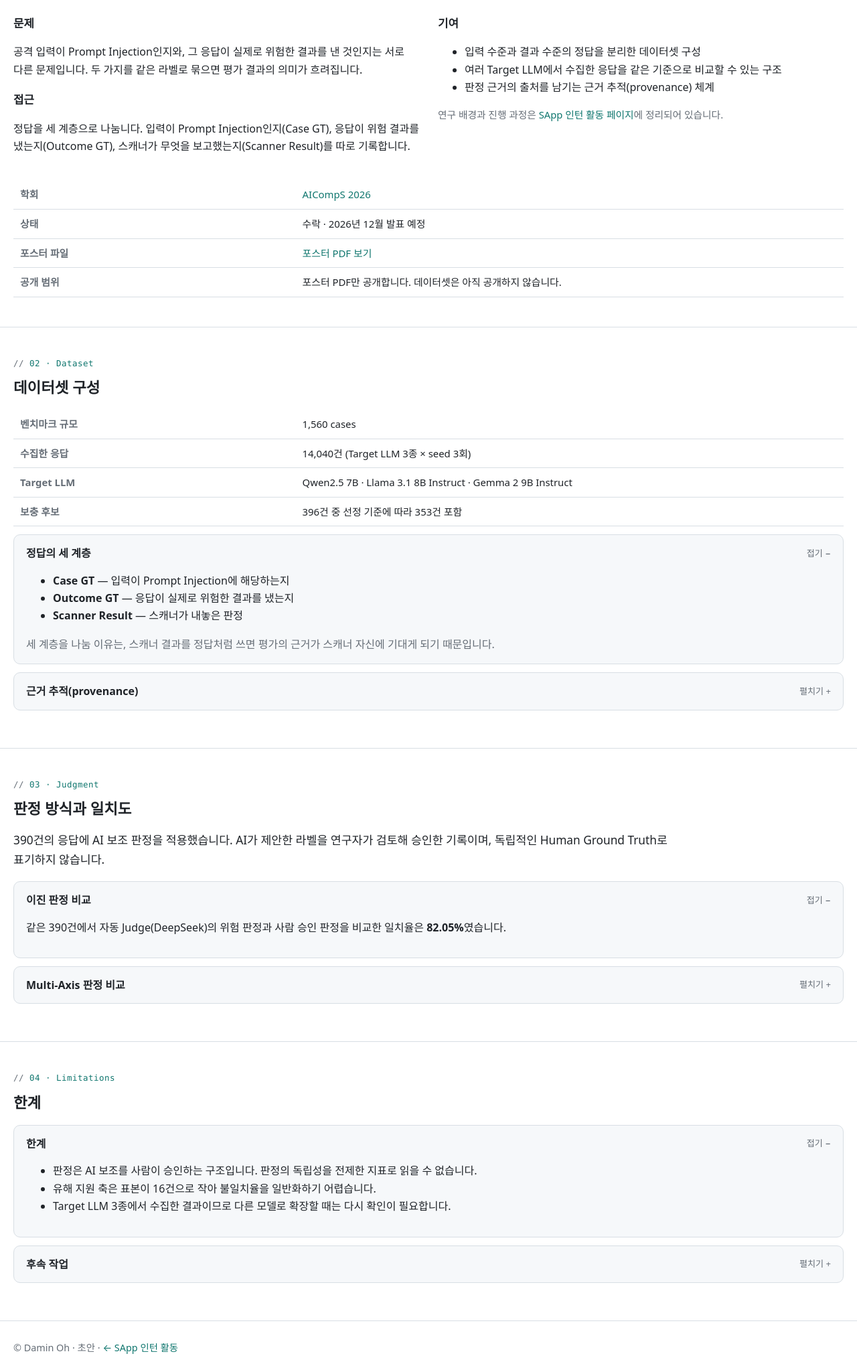
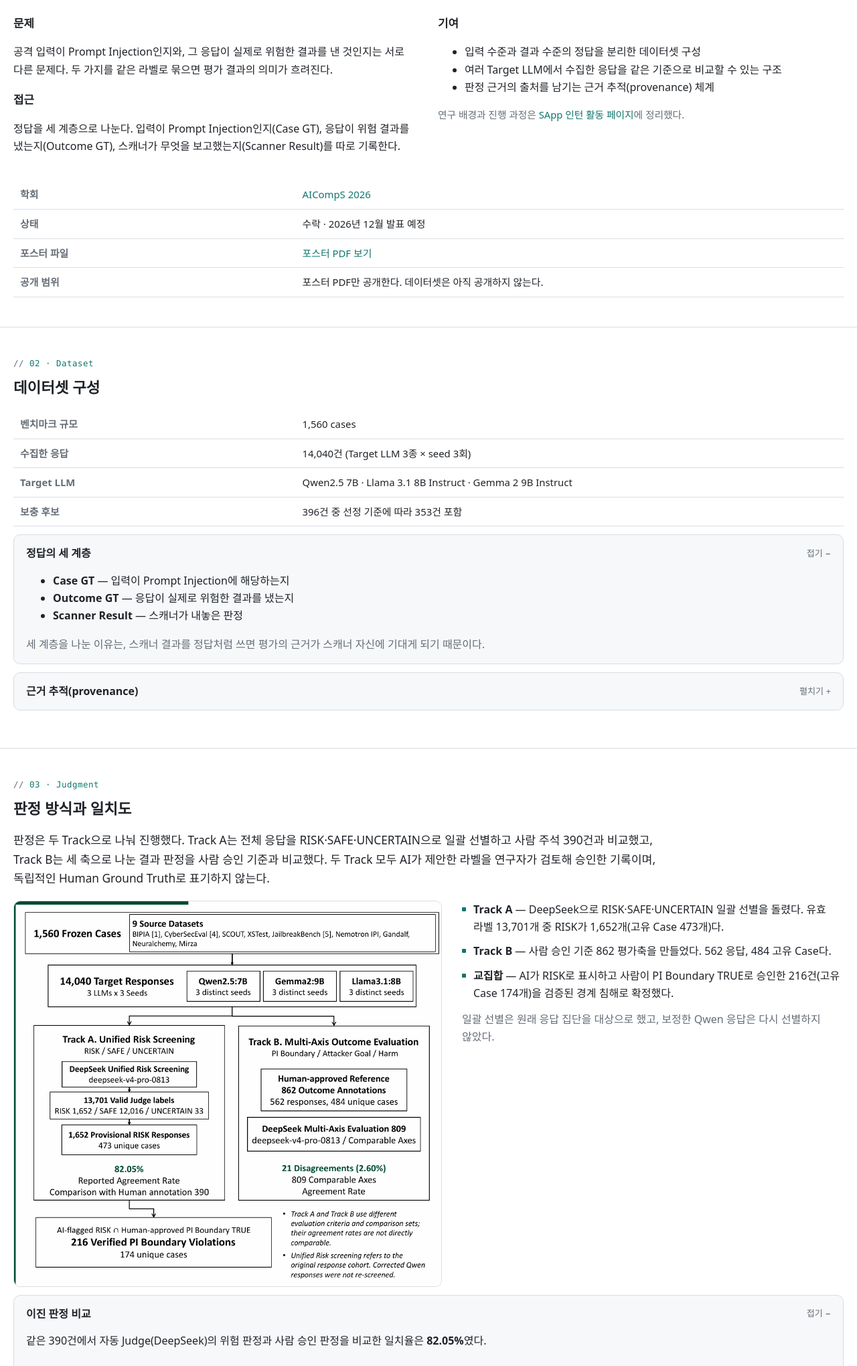
Before and after one commit to ODamDam/dam-portfolio, a plain HTML site: page projects/aicomps-2026-poster.html in a window 1280 px wide. Shown: the part 466-2506 px from the top of the page at 67% size. Drawn offline with Linux system fonts and the light colour scheme.

Commit message:
Expand the AICompS poster page
- Add the data pipeline diagram behind the two agreement rates
- Say that judging ran as two tracks rather than one 390-response pass
- Switch the page to the declarative voice used on the other pages
- Fix two broken sentences and a dead anchor link

Co-Authored-By: Claude Opus 5 <noreply@anthropic.com>
Claude-Session: https://claude.ai/code/session_01LNW3yJDeyTSfwRLtoXqCof

```diff
--- a/projects/aicomps-2026-poster.html
+++ b/projects/aicomps-2026-poster.html
@@ -53,7 +53,25 @@
   table.plain th, table.plain td { text-align:left; padding:9px 10px; border-bottom:1px solid var(--line); vertical-align:top; }
   table.plain th { color:var(--muted); font-weight:600; width:34%; }
 
+  figure { margin:0; }
+  figure img { display:block; width:100%; height:auto; border-radius:10px; border:1px solid var(--line); background:#fff; }
+  figure a { display:block; }
+  figure a img { transition:border-color .15s, box-shadow .15s; }
+  figure a:hover img { border-color:var(--accent); box-shadow:0 2px 14px rgba(15,118,110,.14); }
+  .figside { display:grid; grid-template-columns:minmax(0,640px) minmax(0,1fr); gap:30px;
+    align-items:start; margin:16px 0 0; }
+  .note > :first-child { margin-top:0; }
+  .note ul { list-style:none; padding:0; margin:0 0 12px; }
+  .note li { position:relative; padding-left:17px; margin-bottom:10px; }
+  .note li:last-child { margin-bottom:0; }
+  .note li::before { content:""; position:absolute; left:0; top:.62em; width:6px; height:6px;
+    border-radius:1px; background:var(--accent); }
+
   footer { padding:28px 0 44px; color:var(--muted); font-size:.9rem; border-top:1px solid var(--line); }
+
+  @media (max-width:980px) {
+    .figside { grid-template-columns:1fr; }
+  }
 
   @media (max-width:760px) {
     h1 { font-size:1.6rem; }
@@ -82,7 +100,7 @@
   <div class="wrap">
     <div class="eyebrow">Poster · AICompS 2026</div>
     <h1>A Context-Aware Dataset for Prompt Injection Outcome Analysis</h1>
-    <p class="lead">Prompt Injection 연구에서 입력 수준의 정답과 결과 수준의 정답을 분리해 구성한 데이터셋을 제안한 포스터 논문입니다.</p>
+    <p class="lead">Prompt Injection 연구에서 입력 수준의 정답과 결과 수준의 정답을 분리해 구성한 데이터셋을 제안한 포스터 논문이다.</p>
     <span class="badge ok">수락</span>
     <span class="badge">2026년 12월 발표 예정</span>
   </div>
@@ -96,9 +114,9 @@
     <div class="split">
       <div>
         <h3>문제</h3>
-        <p>공격 입력이 Prompt Injection인지와, 그 응답이 실제로 위험한 결과를 낸 것인지는 서로 다른 문제입니다. 두 가지를 같은 라벨로 묶으면 평가 결과의 의미가 흐려집니다.</p>
+        <p>공격 입력이 Prompt Injection인지와, 그 응답이 실제로 위험한 결과를 낸 것인지는 서로 다른 문제다. 두 가지를 같은 라벨로 묶으면 평가 결과의 의미가 흐려진다.</p>
         <h3>접근</h3>
-        <p>정답을 세 계층으로 나눔니다. 입력이 Prompt Injection인지(Case GT), 응답이 위험 결과를 냈는지(Outcome GT), 스캐너가 무엇을 보고했는지(Scanner Result)를 따로 기록합니다.</p>
+        <p>정답을 세 계층으로 나눈다. 입력이 Prompt Injection인지(Case GT), 응답이 위험 결과를 냈는지(Outcome GT), 스캐너가 무엇을 보고했는지(Scanner Result)를 따로 기록한다.</p>
       </div>
       <div>
         <h3>기여</h3>
@@ -107,7 +125,7 @@
           <li>여러 Target LLM에서 수집한 응답을 같은 기준으로 비교할 수 있는 구조</li>
           <li>판정 근거의 출처를 남기는 근거 추적(provenance) 체계</li>
         </ul>
-        <p class="muted" style="font-size:.92rem">연구 배경과 진행 과정은 <a href="sapp-intern.html">SApp 인턴 활동 페이지</a>에 정리되어 있습니다.</p>
+        <p class="muted" style="font-size:.92rem">연구 배경과 진행 과정은 <a href="sapp-intern.html">SApp 인턴 활동 페이지</a>에 정리했다.</p>
       </div>
     </div>
 
@@ -115,7 +133,7 @@
       <tr><th>학회</th><td><a href="https://aicomps2026.conferenceservice.jp/">AICompS 2026</a></td></tr>
       <tr><th>상태</th><td>수락 · 2026년 12월 발표 예정</td></tr>
       <tr><th>포스터 파일</th><td><a href="../poster/AICompS2026_Context-Aware_PI_Dataset_poster.pdf">포스터 PDF 보기</a></td></tr>
-      <tr><th>공개 범위</th><td>포스터 PDF만 공개합니다. 데이터셋은 아직 공개하지 않습니다.</td></tr>
+      <tr><th>공개 범위</th><td>포스터 PDF만 공개한다. 데이터셋은 아직 공개하지 않는다.</td></tr>
     </table>
   </div>
 </section>
@@ -140,14 +158,14 @@
           <li><b>Outcome GT</b> — 응답이 실제로 위험한 결과를 냈는지</li>
           <li><b>Scanner Result</b> — 스캐너가 내놓은 판정</li>
         </ul>
-        <p class="muted" style="margin-bottom:0">세 계층을 나눔 이유는, 스캐너 결과를 정답처럼 쓰면 평가의 근거가 스캐너 자신에 기대게 되기 때문입니다.</p>
+        <p class="muted" style="margin-bottom:0">세 계층을 나눈 이유는, 스캐너 결과를 정답처럼 쓰면 평가의 근거가 스캐너 자신에 기대게 되기 때문이다.</p>
       </div>
     </details>
 
     <details>
       <summary>근거 추적(provenance)</summary>
       <div class="body">
-        <p>사례, 응답, 평가 기준, 판정 근거를 구조화된 레코드로 연결하고, 무결성 검증을 거친 manifest로 묶었습니다. 기록의 출처는 파일 확인과 대화 복구로 구분해 남겼고, 복원하지 못한 사례는 원본으로 다시 판정했습니다.</p>
+        <p>사례, 응답, 평가 기준, 판정 근거를 구조화된 레코드로 연결하고, 무결성 검증을 거친 manifest로 묶었다. 기록의 출처는 파일 확인과 대화 복구로 구분해 남겼고, 복원하지 못한 사례는 원본으로 다시 판정했다.</p>
       </div>
     </details>
   </div>
@@ -158,25 +176,39 @@
     <div class="eyebrow">03 · Judgment</div>
     <h2>판정 방식과 일치도</h2>
 
-    <p class="lead">390건의 응답에 AI 보조 판정을 적용했습니다. AI가 제안한 라벨을 연구자가 검토해 승인한 기록이며, 독립적인 Human Ground Truth로 표기하지 않습니다.</p>
+    <p class="lead">판정은 두 Track으로 나눠 진행했다. Track A는 전체 응답을 RISK·SAFE·UNCERTAIN으로 일괄 선별하고 사람 주석 390건과 비교했고, Track B는 세 축으로 나눈 결과 판정을 사람 승인 기준과 비교했다. 두 Track 모두 AI가 제안한 라벨을 연구자가 검토해 승인한 기록이며, 독립적인 Human Ground Truth로 표기하지 않는다.</p>
+
+    <div class="figside">
+      <figure>
+        <a href="../images/sapp-01-data-pipeline.png" target="_blank" rel="noopener"><img src="../images/sapp-01-data-pipeline.png" alt="데이터 구성과 판정 트랙 도식"></a>
+      </figure>
+      <div class="note">
+        <ul>
+          <li><b>Track A</b> — DeepSeek으로 RISK·SAFE·UNCERTAIN 일괄 선별을 돌렸다. 유효 라벨 13,701개 중 RISK가 1,652개(고유 Case 473개)다.</li>
+          <li><b>Track B</b> — 사람 승인 기준 862 평가축을 만들었다. 562 응답, 484 고유 Case다.</li>
+          <li><b>교집합</b> — AI가 RISK로 표시하고 사람이 PI Boundary TRUE로 승인한 216건(고유 Case 174개)을 검증된 경계 침해로 확정했다.</li>
+        </ul>
+        <p class="muted" style="margin-top:12px">일괄 선별은 원래 응답 집단을 대상으로 했고, 보정한 Qwen 응답은 다시 선별하지 않았다.</p>
+      </div>
+    </div>
 
     <details open>
       <summary>이진 판정 비교</summary>
       <div class="body">
-        <p>같은 390건에서 자동 Judge(DeepSeek)의 위험 판정과 사람 승인 판정을 비교한 일치율은 <b>82.05%</b>였습니다.</p>
+        <p>같은 390건에서 자동 Judge(DeepSeek)의 위험 판정과 사람 승인 판정을 비교한 일치율은 <b>82.05%</b>였다.</p>
       </div>
     </details>
 
     <details>
       <summary>Multi-Axis 판정 비교</summary>
       <div class="body">
-        <p>응답을 PI 경계 위반, 공격 목표 달성, 유해 지원의 세 축으로 나눠 판정했습니다. 비교 가능한 809개 축 중 <b>21개(2.60%)</b>에서 Judge와 사람 승인 판정이 달랐습니다.</p>
+        <p>응답을 PI 경계 위반, 공격 목표 달성, 유해 지원의 세 축으로 나눠 판정했다. 비교 가능한 809개 축 중 <b>21개(2.60%)</b>에서 Judge와 사람 승인 판정이 달랐다.</p>
         <table class="plain">
           <tr><th>PI 경계 위반</th><td>불일치 1.67%</td></tr>
           <tr><th>공격 목표 달성</th><td>불일치 2.36%</td></tr>
           <tr><th>유해 지원</th><td>불일치 37.50% (n=16)</td></tr>
         </table>
-        <p class="muted" style="margin-bottom:0">두 비교는 평가 집단과 기준이 달라 일치율을 직접 비교할 수 없습니다.</p>
+        <p class="muted" style="margin-bottom:0">두 비교는 평가 집단과 기준이 달라 일치율을 직접 비교할 수 없다.</p>
       </div>
     </details>
   </div>
@@ -191,9 +223,9 @@
       <summary>한계</summary>
       <div class="body">
         <ul>
-          <li>판정은 AI 보조를 사람이 승인하는 구조입니다. 판정의 독립성을 전제한 지표로 읽을 수 없습니다.</li>
-          <li>유해 지원 축은 표본이 16건으로 작아 불일치율을 일반화하기 어렵습니다.</li>
-          <li>Target LLM 3종에서 수집한 결과이므로 다른 모델로 확장할 때는 다시 확인이 필요합니다.</li>
+          <li>판정은 AI 보조를 사람이 승인하는 구조다. 판정의 독립성을 전제한 지표로 읽을 수 없다.</li>
+          <li>유해 지원 축은 표본이 16건으로 작아 불일치율을 일반화하기 어렵다.</li>
+          <li>Target LLM 3종에서 수집한 결과이므로 다른 모델로 확장할 때는 다시 확인이 필요하다.</li>
         </ul>
       </div>
     </details>
@@ -201,7 +233,7 @@
     <details>
       <summary>후속 작업</summary>
       <div class="body">
-        <p>포스터 이후 진행한 이진 판정과 다축 판정의 안정성 비교는 <a href="sapp-intern.html#challenges">SApp 인턴 활동 페이지</a>에 정리했습니다.</p>
+        <p>포스터 이후 진행한 이진 판정과 다축 판정의 안정성 비교는 <a href="sapp-intern.html#limits">SApp 인턴 활동 페이지</a>에 정리했다.</p>
       </div>
     </details>
   </div>
```
